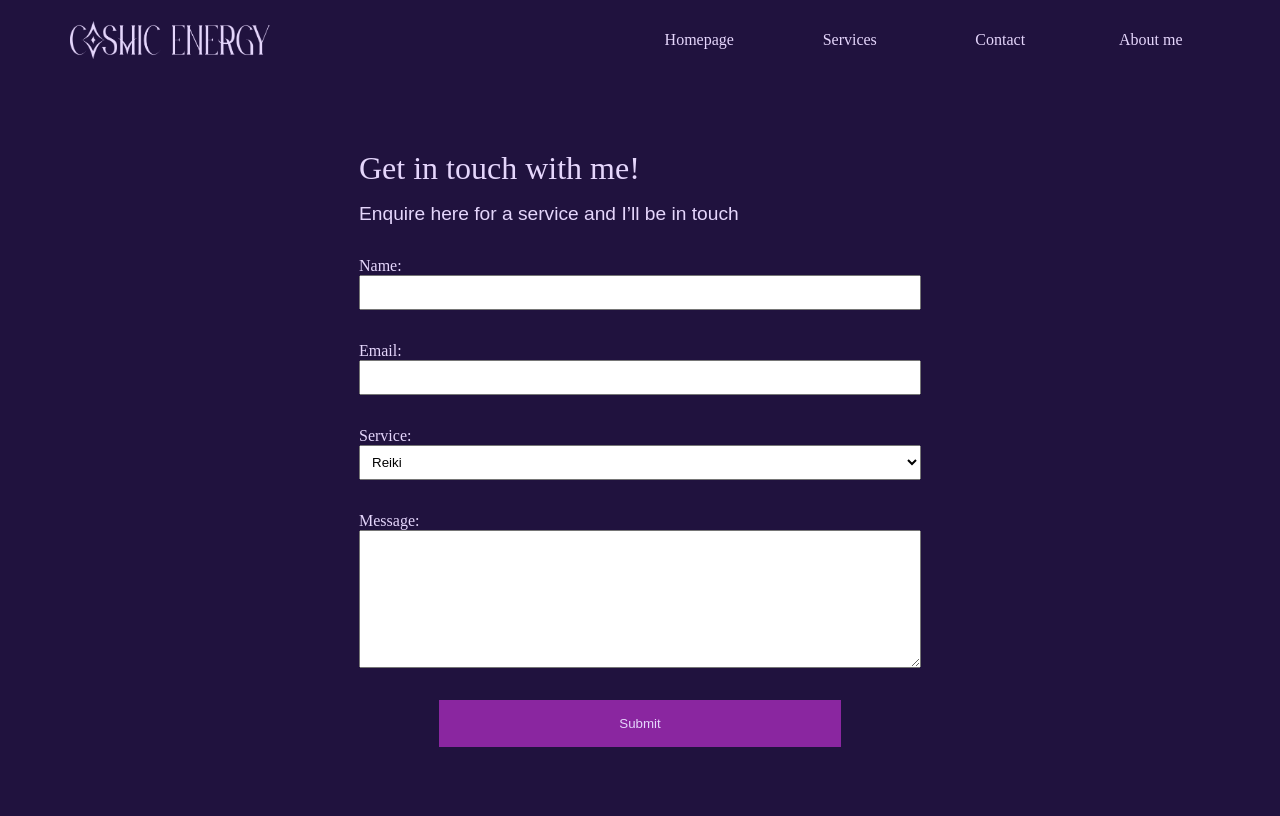
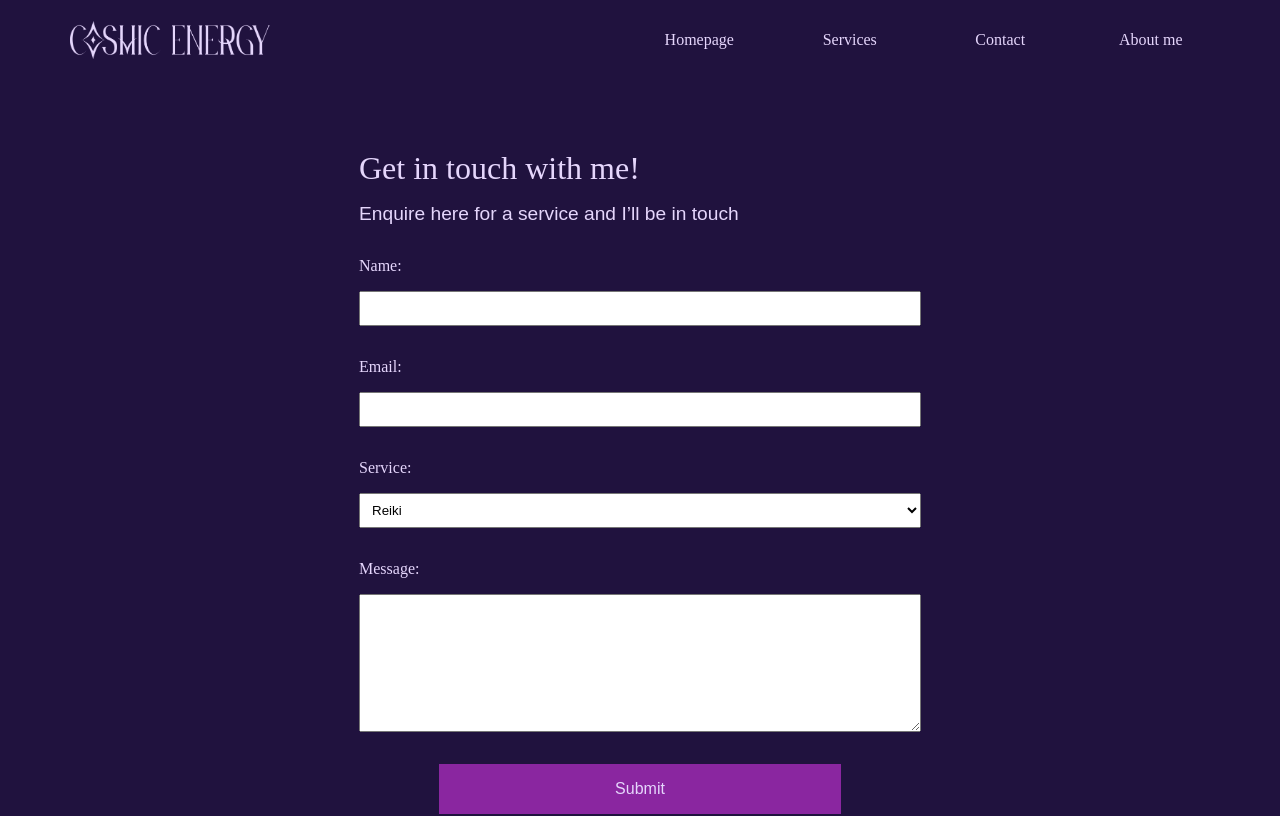
Before and after one commit to deshandeshandeshan/cosmicenergywithaimee, a React (Create React App) app: page /contact in a window 1280 px wide. Shown: the top 816 px of the page. Built offline with nearby package versions, Linux system fonts and the light colour scheme; a web font is replaced by a local one.

Commit message:
Made some css changes to button type and contact spacing between input fields

```diff
--- a/src/App.css
+++ b/src/App.css
@@ -16,3 +16,9 @@
     font-family: "ivypresto-headline", serif;
     font-weight: 100;
  }
+
+ .button {
+   font-family: "neue-haas-grotesk-display", sans-serif;
+    font-weight: 400;
+    font-size: 1rem;
+ }
--- a/src/components/Contact.css
+++ b/src/components/Contact.css
@@ -11,8 +11,12 @@
     padding-bottom: 2rem;
 }
 
+.messageField {
+    margin-top: 1rem;
+}
+
 .formMargin {
-    margin-bottom: 2rem;
+    margin: 1rem 0 2rem;
 }
 
 .formButtonMargin{
--- a/src/components/Contact.js
+++ b/src/components/Contact.js
@@ -49,11 +49,11 @@ const Contact = () => {
             name="message"
             cols="60"
             rows="8"
-            className="inputFieldMessage inputField"
+            className="messageField inputFieldMessage inputField"
           />
 
           <button
-            className="formButton formButtonMargin"
+            className="button formButton formButtonMargin"
             type="submit"
             value="Submit"
           >
```
